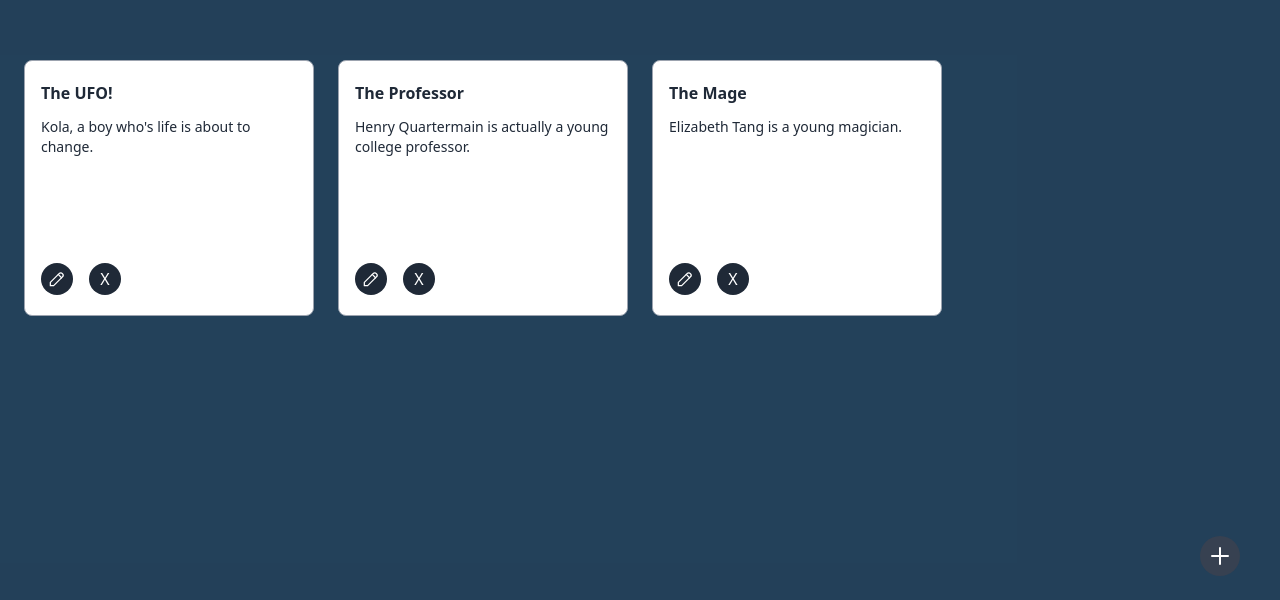
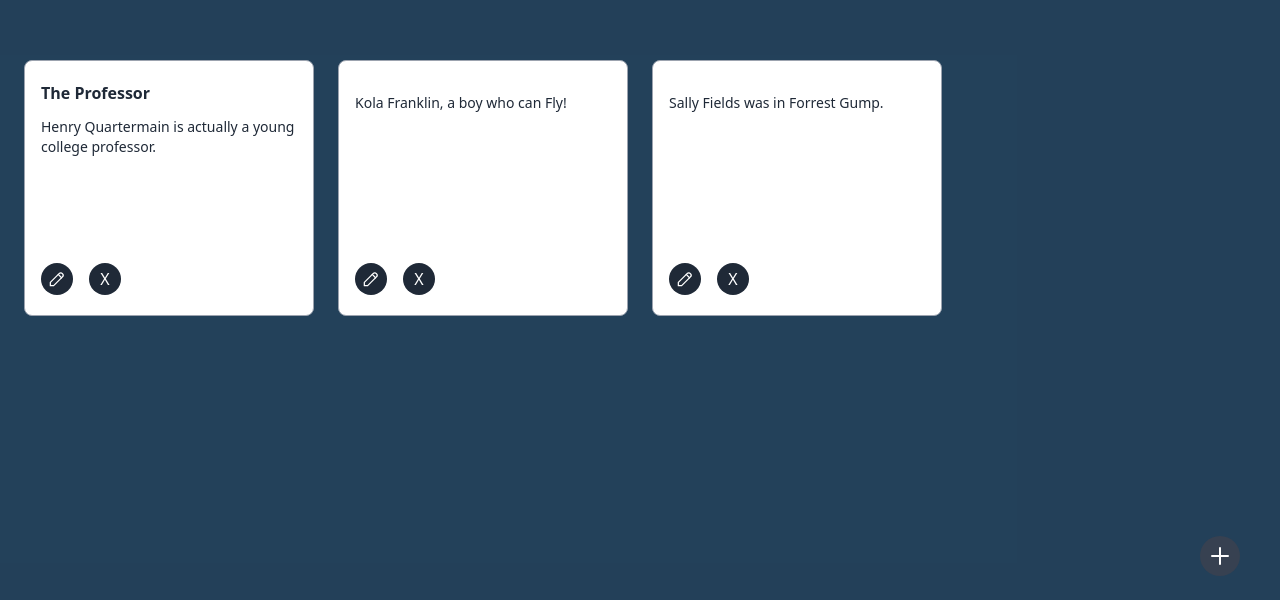
Before and after one commit to craigdev937/todo3toolkit, a React (Vite) app: page / in a window 1280 px wide. Shown: the part 200-800 px from the top of the page. Built offline with nearby package versions, Linux system fonts and the light colour scheme; data requests are answered from the project's data file.

Commit message:
Updated CartItem and TodoSlice.

```diff
--- a/data/db.json
+++ b/data/db.json
@@ -1,19 +1,17 @@
 {
   "todos": [
-        {
-            "title": "The UFO!",
-            "description": "Kola, a boy who's life is about to change.",
-            "id": 1
-        },
     {
       "title": "The Professor",
       "description": "Henry Quartermain is actually a young college professor.",
       "id": 2
     },
     {
-            "title": "The Mage",
-            "description": "Elizabeth Tang is a young magician.",
+      "description": "Kola Franklin, a boy who can Fly!",
       "id": 3
+    },
+    {
+      "description": "Sally Fields was in Forrest Gump.",
+      "id": 4
     }
   ]
 }
--- a/src/components/CardItem.jsx
+++ b/src/components/CardItem.jsx
@@ -26,10 +26,7 @@ export const CardItem = ({ todo }) => {
                         text-gray-800
                         dark:text-gray-100
                         font-bold mb-3">
-                    {/* {todo.name.charAt(0).toUpperCase() +
-                        todo.name.slice(1)} */}
-                    {todo.title.charAt(0).toUpperCase() +
-                        todo.title.slice(1)}
+                    {todo.title}
                 </h4>
                 <p className="
                         text-gray-800
@@ -50,10 +47,6 @@ export const CardItem = ({ todo }) => {
                         justify-between
                         text-gray-800
                         dark:text-gray-100">
-                    {/* <p className="text-sm">
-                        {" "}
-                        {new Date(todo.createdAt).toLocaleString("en-US")}
-                    </p> */}
                     <section className="flex space-x-4">
                         <button
                             className="w-8 h-8
--- a/src/global/TodoSlice.js
+++ b/src/global/TodoSlice.js
@@ -34,7 +34,7 @@ const TodoSlice = createSlice({
         },
         [API.Create.fulfilled]: (state, action) => {
             state.loading = false,
-            state.todos = [...action.payload]
+            state.todos.push(action.payload)
         },
         [API.Update.rejected]: (state, action) => {
             state.loading = false,
```
Lines whose indentation alone changed are shown as unchanged.
